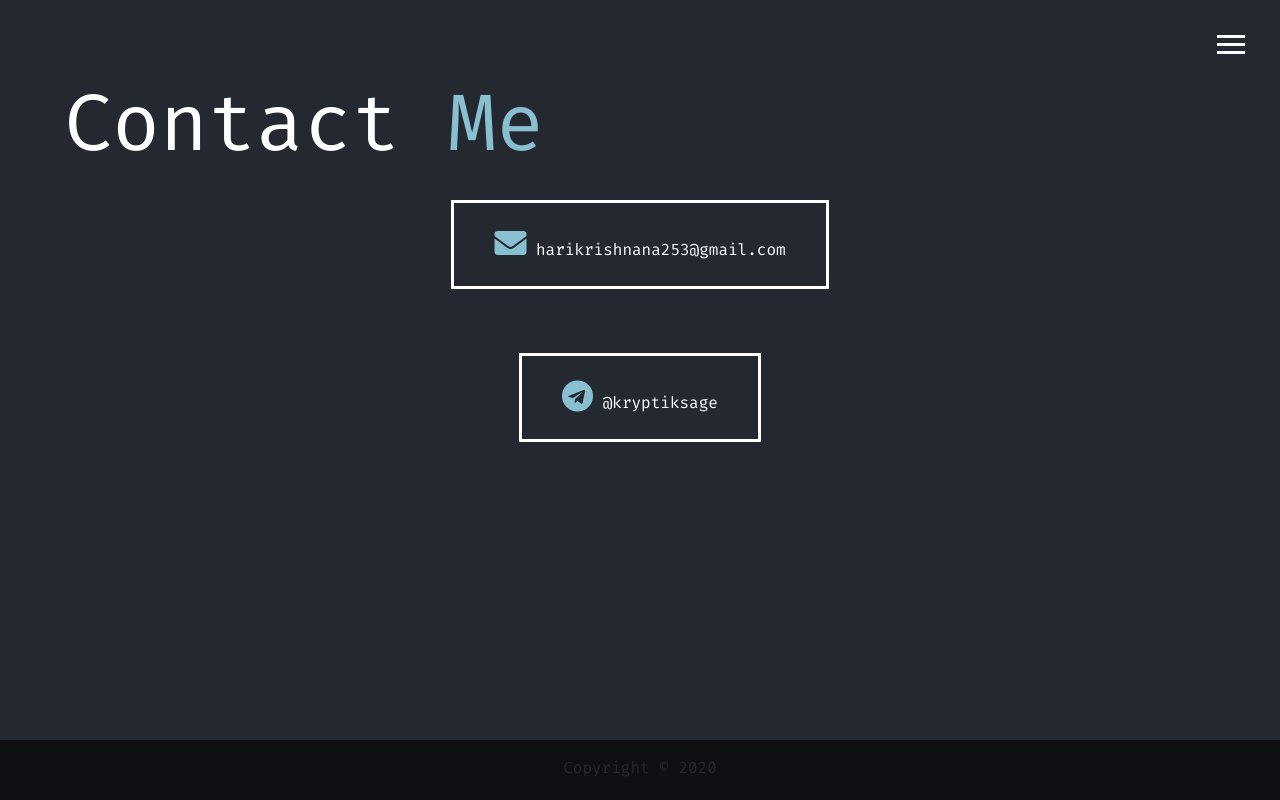
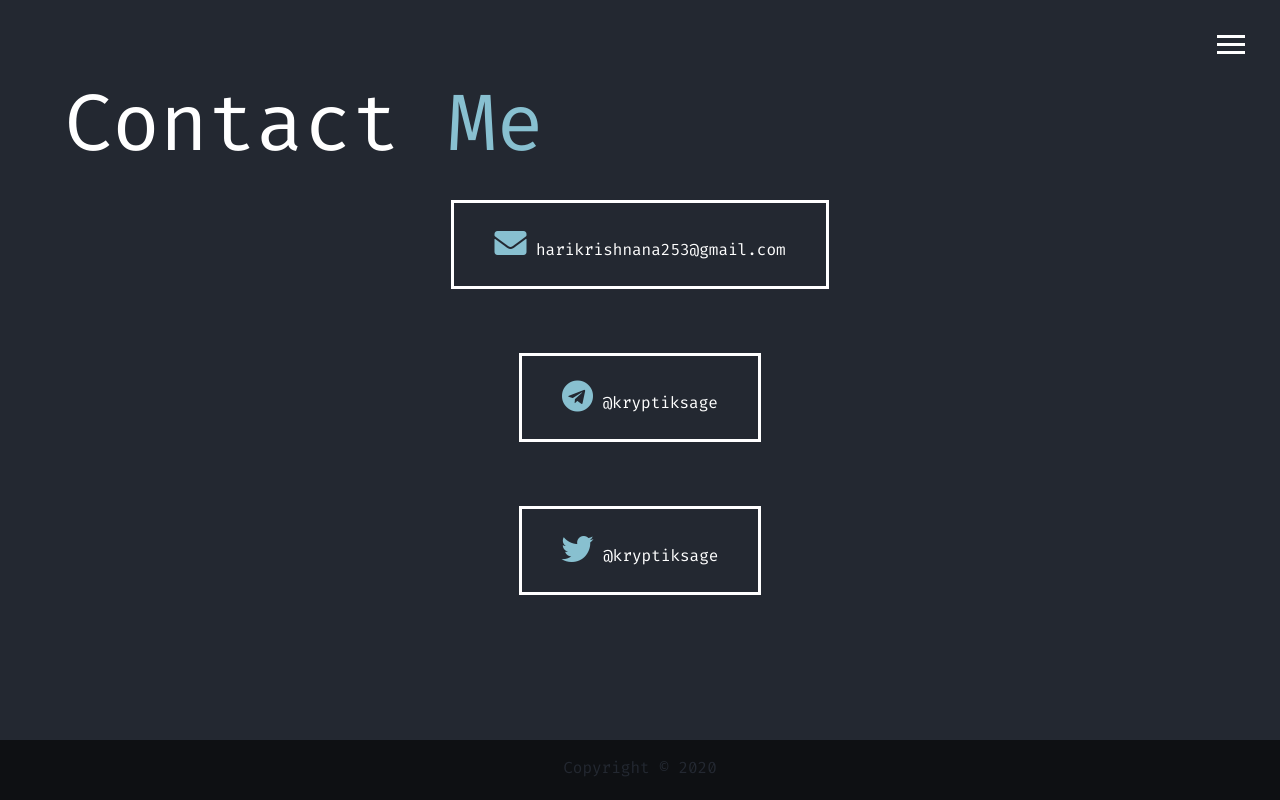
Before and after one commit to kryptiksage/website, a website: page contact/index.html in a window 1280 px wide. Drawn offline with Linux system fonts and the light colour scheme.

Commit message:
contact : added twitter

```diff
--- a/contact/index.html
+++ b/contact/index.html
@@ -59,6 +59,14 @@
 				</div>
 			</div>
 		</a>
+		<a href="https://twitter.com/kryptiksage" class="twitter" target="_blank">
+			<div class="boxes">
+				<div>
+					<span class="text-second"><i class="fab fa-twitter fa-2x"></i></span>
+					@kryptiksage
+				</div>
+			</div>
+		</a>
 	</main>
 
 	<footer id="main-footer">
```
